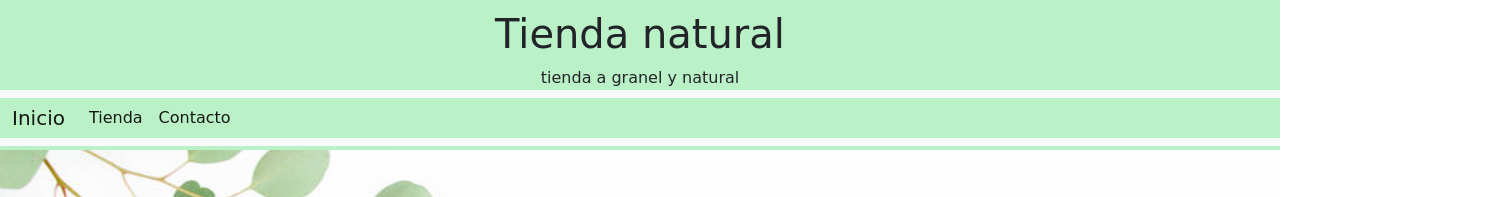
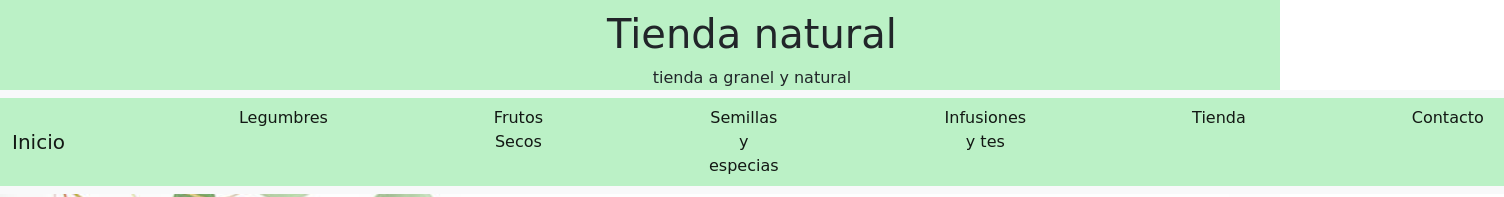
Before and after one commit to ccamii02/Proyecto, a website: page pages/contacto.html in a window 1280 px wide. Shown: the top 197 px of the page, 1504 px wide, since content can reach past the window. Drawn offline with nearby package versions, Linux system fonts and the light colour scheme.

Commit message:
agregando menu a todas las paginas

```diff
--- a/pages/contacto.html
+++ b/pages/contacto.html
@@ -37,9 +37,12 @@
                 </button>
                 <div class="collapse navbar-collapse" id="navbarNavAltMarkup">
                     <div class="navbar-nav">
+                        <a class="nav-link active" aria-current="page" href="../pages/legumbres.html">Legumbres</a>
+                        <a class="nav-link active" aria-current="page" href="../pages/frutos-secos.html">Frutos Secos</a>
+                        <a class="nav-link active" aria-current="page" href="../pages/semillasyespecias.html">Semillas y especias</a>
+                        <a class="nav-link active" aria-current="page" href="../pages/infusionesytes.html">Infusiones y tes</a>
                         <a class="nav-link active" aria-current="page" href="../index.html">Tienda</a>
                         <a class="nav-link active" aria-current="page" href="../pages/contacto.html">Contacto</a>
-
                     </div>
                 </div>
             </div>
--- a/scss/_categorias.scss
+++ b/scss/_categorias.scss
@@ -14,6 +14,10 @@
         border: solid 2px rgb(241, 227, 227);
         background-color: aliceblue;
     }
+}
+
+.navbar-nav a{
+    margin-left: 150px;
 }
 
 div ul li{
```
Also changed, not shown: pages/frutos-secos.html (+4 -0 lines), pages/infusionesytes.html (+5 -0 lines), pages/legumbres.html (+4 -0 lines), pages/semillasyespecias.html (+4 -0 lines), css/maincss.css, imagenes/fondo.jpg (deleted), imagenes/fondo2.jpg (deleted), imagenes/fondo3.jpg (deleted), imagenes/fondo7.jfif (deleted).
